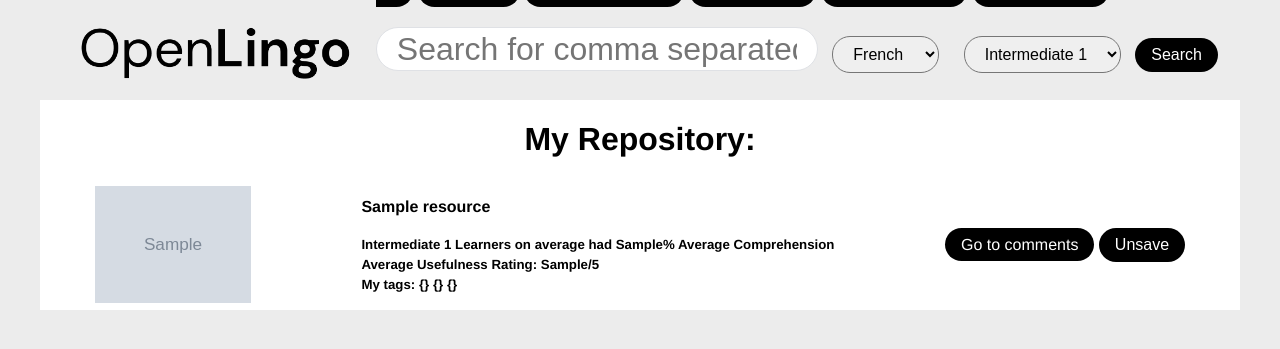
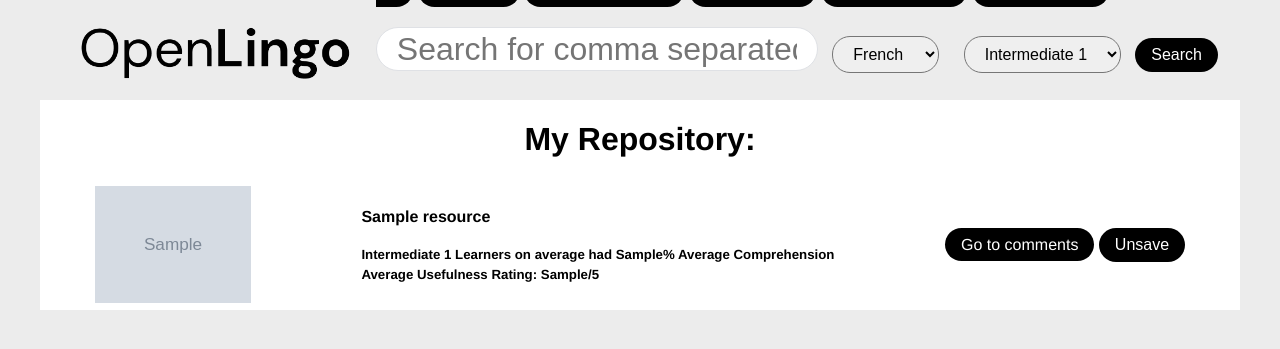
Before and after one commit to jjkuang123/Technology-Innovation-Project, a Flask app: template app/templates/repository/repository.html in a window 1280 px wide. Shown: the part 26-375 px from the top of the page. Run offline with Flask 2, Linux system fonts and the light colour scheme; the template is opened without the code that fills it: values that come from a table or form of the project are taken from there, most other values are stand-ins (such as "Sample title", 1, 10 or a date in 2020); grey boxes marked "Sample" are stand-in pictures; some libraries are stand-ins or nearby versions.

Commit message:
v0.8.2 - removed user tags from repository

```diff
--- a/app/templates/repository/repository.html
+++ b/app/templates/repository/repository.html
@@ -26,7 +26,6 @@
                 <h4> {{ resource.get_title() }} </h4>
                 <h5> Intermediate 1 Learners on average had {{ resource.get_understanding(1) }}% Average Comprehension </h5>
                 <h5> Average Usefulness Rating: {{ resource.get_like(1) }}/5 </h5>
-                <h5> My tags: {} {} {} </h5>
             </div>
             <div class="content-buttons">
                 <a href="{{ url_for('comments.comments', resource_id=resource.id) }}">Go to comments</a>
```
